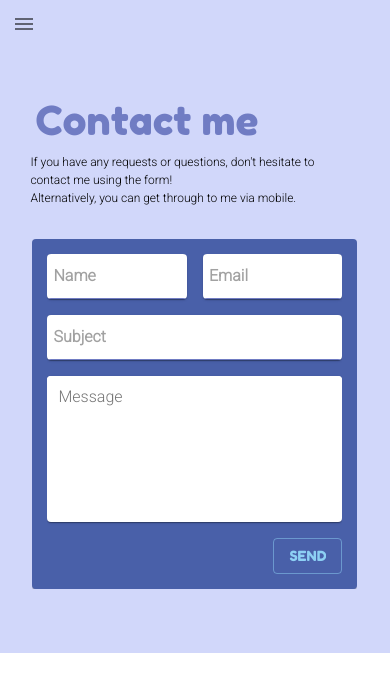
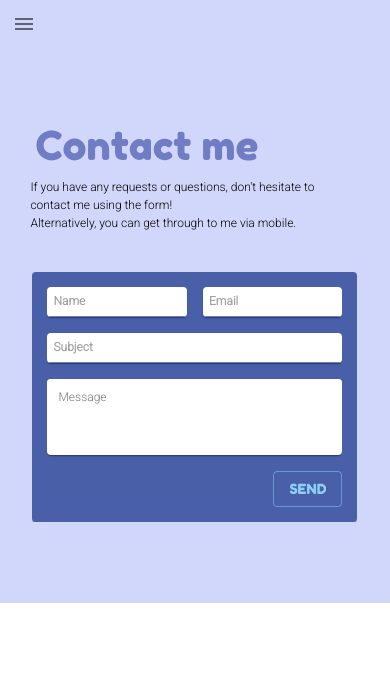
Before and after one commit to DucSkii/portfolio, a React (Create React App) app: page /contact in a window 390 px wide. Shown: the top 692 px of the page. Built offline with nearby package versions, Linux system fonts and the light colour scheme.

Commit message:
form now responsive

```diff
--- a/src/components/Form/styles.js
+++ b/src/components/Form/styles.js
@@ -1,21 +1,30 @@
 import { makeStyles } from '@material-ui/core/styles'
 
-export const useStyles = makeStyles({
+export const useStyles = makeStyles(theme => ({
   input: {
     width: '100%',
     padding: '0px 6px',
-    height: '45px',
     fontFamily: 'Roboto',
     fontWeight: 'bold',
+    height: '30px',
+    fontSize: '12px',
+    [theme.breakpoints.up('md')]: {
+      height: '45px',
+      fontSize: '16px',
+    },
   },
   inputMessage: {
     width: '100%',
     padding: '10px',
-    height: '120px',
     borderColor: 'transparent',
     outline: 'none',
     fontFamily: 'Roboto',
-    fontSize: '16px',
     overflowY: 'auto',
+    fontSize: '12px',
+    height: '50px',
+    [theme.breakpoints.up('md')]: {
+      height: '120px',
+      fontSize: '16px',
+    },
   },
-})
+}))
```
Also changed, not shown: 1 other file (tests, documents, lock files or other folders).
